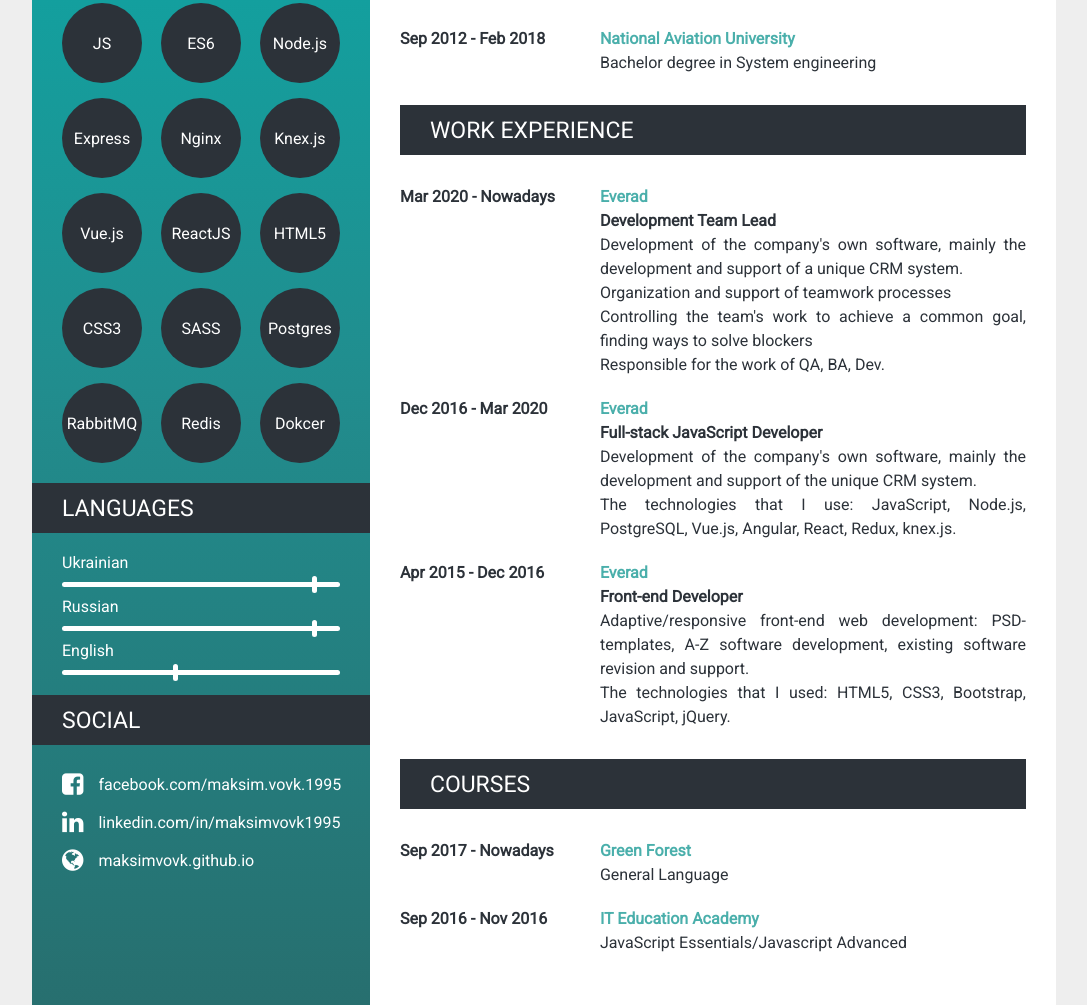
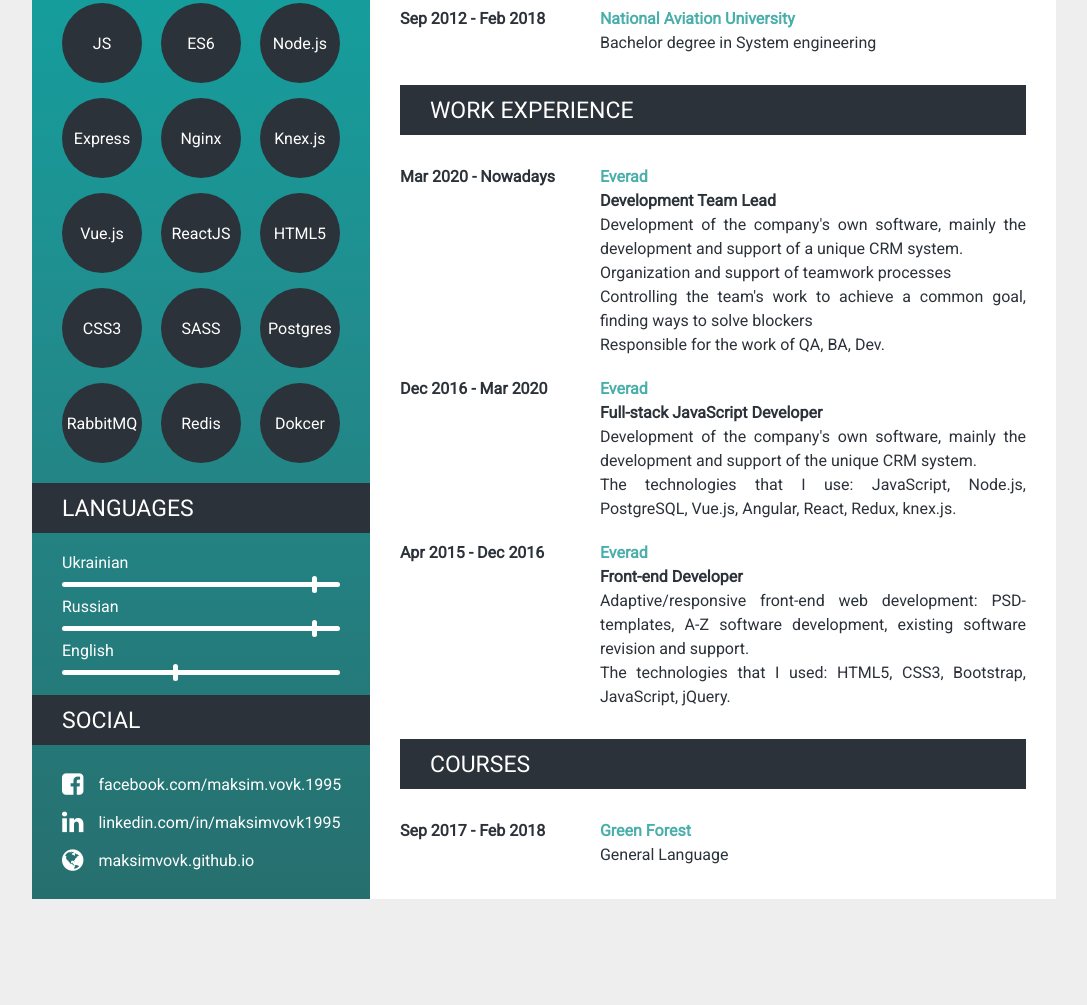
Before and after one commit to MaksimVovk/maksimvovk.github.io, a plain HTML site: page index.html in a window 1280 px wide. Shown: the part 547-1552 px from the top of the page, without its empty margins (96-1183 px from the left). After the commit the page ends 1446 px from the top, so only its background shows below. Drawn offline with Linux system fonts and the light colour scheme.

Commit message:
update resume

```diff
--- a/index.html
+++ b/index.html
@@ -195,20 +195,11 @@
           <ul class="info-list">
             <li>
               <div class="left">
-                <p class="year">Sep 2017 - Nowadays</p>
+                <p class="year">Sep 2017 - Feb 2018</p>
               </div>
               <div class="right">
                 <p class="where">Green Forest</p>
                 <p class="about-item">General Language</p>
-              </div>
-            </li>
-            <li>
-              <div class="left">
-                <p class="year">Sep 2016 - Nov 2016</p>
-              </div>
-              <div class="right">
-                <p class="where">IT Education Academy</p>
-                <p class="about-item">JavaScript Essentials/Javascript Advanced </p>
               </div>
             </li>
           </ul>
--- a/styles/style.css
+++ b/styles/style.css
@@ -240,7 +240,7 @@
 }
 
 .content-block {
-  margin: 50px 30px;
+  margin: 30px 30px;
 }
 
 .block-title-info {
```
